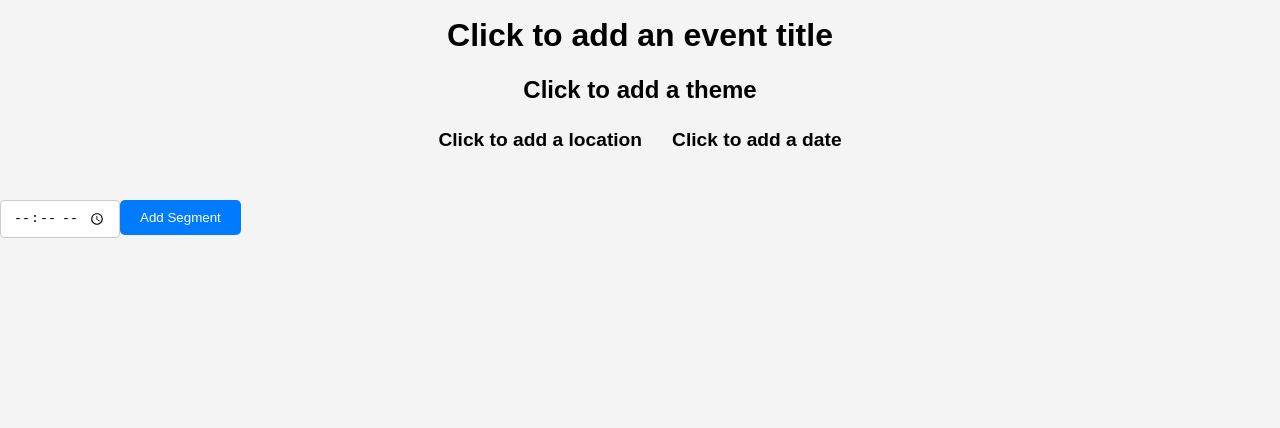
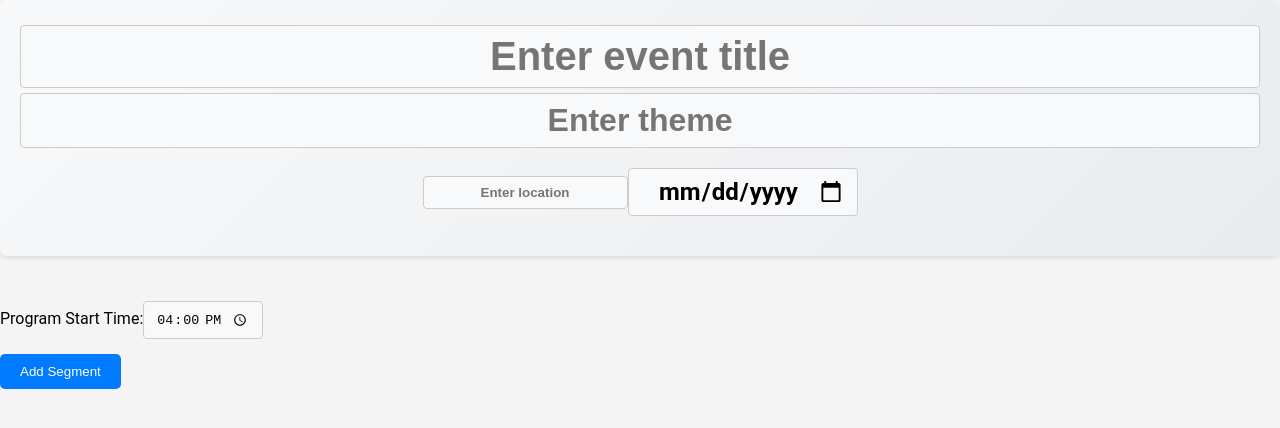
Before and after one commit to parthpatelsj/cue, a React (Create React App) app: page / in a window 1280 px wide. Shown: the top 428 px of the page. Built offline with nearby package versions, Linux system fonts and the light colour scheme.

Commit message:
fix start time end time

```diff
--- a/src/App.css
+++ b/src/App.css
@@ -1,13 +1,18 @@
 .cue-list-container {
-  padding: 40px 20px;
+  padding: 40px;
 }
 
-.cue-list th, .cue-list td {
+.cue-list th,
+.cue-list td {
   border-bottom: 2px solid #f0f0f0;
 }
 
 .cue-list th {
-  background-color: #fafafa;
+  background-color: #f8f9fa;
+}
+
+.cue-list tr:hover {
+  background-color: #f8f9fa;
 }
 
 input[type='text'],
@@ -18,6 +23,17 @@ input[type='number'] {
   padding: 8px 12px;
   border-radius: 4px;
   margin: 5px 0;
+  background-color: #f8f9fa;
+  transition: border-color 0.3s ease, box-shadow 0.3s ease;
+}
+
+input[type='text']:focus,
+input[type='time']:focus,
+input[type='date']:focus,
+input[type='number']:focus {
+  outline: none;
+  border-color: #007bff;
+  box-shadow: 0 0 0 3px rgba(0, 123, 255, 0.25);
 }
 
 button {
@@ -25,6 +41,10 @@ button {
   margin-top: 10px;
   background-color: #007bff;
   color: white;
+  border: none;
+  border-radius: 4px;
+  cursor: pointer;
+  transition: background-color 0.3s ease;
 }
 
 button:hover {
--- a/src/Cue.js
+++ b/src/Cue.js
@@ -1,7 +1,7 @@
 import React, { useState, useEffect } from 'react';
-import './Cue.css'; // Assuming the CSS is in a file named Cue.css
+import './Cue.css';
 
-const Cue = ({ cueNumber, initialStartTime, duration }) => {
+const Cue = ({ cueNumber, startTime, duration, onDurationChange }) => {
   const [item, setItem] = useState('');
   const [description, setDescription] = useState('');
   const [presenter, setPresenter] = useState('');
@@ -10,53 +10,36 @@ const Cue = ({ cueNumber, initialStartTime, duration }) => {
   const [image, setImage] = useState(false);
   const [text, setText] = useState(false);
   const [remarks, setRemarks] = useState('');
-    const [startTime, setStartTime] = useState(''); // Moved start time to component state
   const [endTime, setEndTime] = useState('');
-    const [inputDuration, setInputDuration] = useState(duration); // Initialize with the default duration
+  const [inputDuration, setInputDuration] = useState(duration);
 
-    // Define setDuration function
-    const setDuration = (value) => {
-        // Update the inputDuration state
-        setInputDuration(value);
-    };
-
-    // Calculate end time based on initial start time and duration
   useEffect(() => {
-        if (initialStartTime && inputDuration) {
-            // Check if inputDuration is a valid number, otherwise set it to 0
-            const durationInMinutes = isNaN(inputDuration) ? 0 : parseInt(inputDuration, 10);
-            const calculatedStartTime = calculateStartTime(initialStartTime, cueNumber, durationInMinutes);
-            const calculatedEndTime = calculateEndTime(calculatedStartTime, durationInMinutes);
-            setStartTime(calculatedStartTime);
-            setEndTime(calculatedEndTime);
-        }
-    }, [initialStartTime, inputDuration, cueNumber]);
-
-    // Calculate start time based on initial start time, cue number, and duration
-    const calculateStartTime = (initialStartTime, cueNumber, duration) => {
-        const [hours, minutes] = initialStartTime.split(':').map(Number);
-        const totalMinutes = (hours * 60 + minutes) + (cueNumber - 1) * duration;
+    const calculateEndTime = () => {
+      if (startTime && inputDuration) {
+        const [hours, minutes] = startTime.split(':').map(Number);
+        const totalMinutes = hours * 60 + minutes + parseInt(inputDuration, 10);
         const newHours = Math.floor(totalMinutes / 60);
         const newMinutes = totalMinutes % 60;
         return `${newHours.toString().padStart(2, '0')}:${newMinutes.toString().padStart(2, '0')}`;
+      }
+      return '';
     };
 
-    // Calculate end time based on start time and duration
-    const calculateEndTime = (startTime, duration) => {
-        const [hours, minutes] = startTime.split(':').map(Number);
-        const totalMinutes = (hours * 60 + minutes) + duration;
-        const newHours = Math.floor(totalMinutes / 60);
-        const newMinutes = totalMinutes % 60;
-        return `${newHours.toString().padStart(2, '0')}:${newMinutes.toString().padStart(2, '0')}`;
+    setEndTime(calculateEndTime());
+  }, [startTime, inputDuration]);
+
+  const handleDurationChange = (value) => {
+    setInputDuration(value);
+    onDurationChange(value);
   };
 
   return (
     <div className="cue-container">
-            <div>Cue Number: {cueNumber}</div>
+      <div>#: {cueNumber}</div>
       <div>Start Time: {startTime}</div>
       <label>
         Duration (min):
-                <input type="number" value={inputDuration} className="duration-input" onChange={e => setDuration(e.target.value)} />
+        <input type="number" value={inputDuration} className="duration-input" onChange={e => handleDurationChange(e.target.value)} />
       </label>
         <label>
             Item:
@@ -83,7 +66,7 @@ const Cue = ({ cueNumber, initialStartTime, duration }) => {
             <input type="checkbox" className="av-checkbox" checked={image} onChange={e => setImage(e.target.checked)} />
         </label>
         <label>
-                Text:
+            PDF:
             <input type="checkbox" className="av-checkbox" checked={text} onChange={e => setText(e.target.checked)} />
         </label>
         <label>
--- a/src/CueSheet.css
+++ b/src/CueSheet.css
@@ -7,7 +7,7 @@
 
   /* Body Styling for Global Font and Background */
   body {
-    font-family: Arial, sans-serif;
+    font-family: 'Roboto', Arial, sans-serif;
     background-color: #f4f4f4;
     line-height: 1.6;
   }
@@ -16,39 +16,34 @@ body {
   .app-container {
     width: 90%;
     margin: auto;
-    overflow-x: auto; /* Ensures the table is scrollable on smaller devices */
+    overflow-x: auto;
   }
-/* Adjust the grid template columns to size fields appropriately */
-.cue-container {
-    display: grid;
-    grid-template-columns: 0.5fr 1fr 1fr 2fr 1.5fr 0.5fr 0.5fr 0.5fr 0.5fr 1fr; /* Adjust the fr units as needed */
-    gap: 10px;
-    align-items: center;
-    background-color: white;
-    padding: 10px;
-    margin-top: 10px;
-    border-radius: 8px;
-    box-shadow: 0 2px 5px rgba(0,0,0,0.2);
+
+  .cue-container:hover {
+    transform: translateY(-5px);
   }
 
   /* Smaller inputs for duration, audio, video, image, text */
-.duration-input, .av-checkbox {
-    width: 80%; /* Adjust as needed */
+  .duration-input,
+  .av-checkbox {
+    width: 80%;
   }
 
   /* Larger input for description */
   .description-input {
-    width: 100%; /* Adjust as needed */
+    width: 100%;
   }
 
   /* Checkbox styling for AV inputs */
   .av-checkbox {
-    transform: scale(0.8); /* Make checkboxes smaller */
+    transform: scale(0.8);
   }
 
-
   /* Label and Input Field Styling */
-.cue-label, .cue-container input, .cue-container select, .cue-container checkbox {
+  .cue-label,
+  .cue-container input,
+  .cue-container select,
+  .cue-container checkbox {
     font-size: 0.9rem;
     margin: 5px;
   }
@@ -61,6 +56,7 @@ button {
     background-color: #007bff;
     color: white;
     cursor: pointer;
+    transition: background-color 0.3s ease;
   }
 
   button:hover {
@@ -70,7 +66,6 @@ button:hover {
   /* Responsive Design */
   @media (max-width: 768px) {
     .cue-container {
-        grid-template-columns: repeat(4, 1fr); /* Adjust the number of columns for mobile view */
+      grid-template-columns: repeat(4, 1fr);
     }
-    /* Other styles for mobile view */
   }
--- a/src/CueSheet.js
+++ b/src/CueSheet.js
@@ -1,35 +1,56 @@
 import React, { useState } from 'react';
 import Segment from './Segment';
 import CueSheetHeader from './CueSheetHeader';
-import './CueSheet.css'; // Adjust the path according to your file structure
+import './CueSheet.css';
 
 const CueSheet = () => {
   const [, setHeaderData] = useState({});
   const [segments, setSegments] = useState([]);
-    const [initialStartTime, setInitialStartTime] = useState(''); // Added for the initial start time of the cue sheet
+  const [initialStartTime, setInitialStartTime] = useState('16:00'); // Set default value to 4:00pm
 
   const handleHeaderChange = (data) => {
     setHeaderData(data);
   };
 
   const addSegment = () => {
-        setSegments([...segments, { id: segments.length, cues: [] }]);
+    const previousSegment = segments[segments.length - 1];
+    console.log(previousSegment);
+    const startTime = previousSegment ? previousSegment.cues[previousSegment.cues.length - 1]?.endTime || initialStartTime : initialStartTime;
+    setSegments([...segments, { id: segments.length, cues: [], startTime }]);
+  };
+
+  const updateSegmentCues = (segmentId, updatedCues) => {
+    setSegments(segments.map(segment => {
+      if (segment.id === segmentId) {
+        return { ...segment, cues: updatedCues };
+      }
+      return segment;
+    }));
   };
 
   return (
     <div className="cue-sheet">
       <CueSheetHeader onHeaderChange={handleHeaderChange} />
+      <div className="program-start-time">
+        <label htmlFor="initial-start-time">Program Start Time:</label>
         <input
           type="time"
+          id="initial-start-time"
           value={initialStartTime}
-                onChange={e => setInitialStartTime(e.target.value)}
-                placeholder="Initial Start Time"
+          onChange={e => {
+            setInitialStartTime(e.target.value);
+            if (segments.length > 0) {
+              setSegments([{ ...segments[0], startTime: e.target.value }, ...segments.slice(1)]);
+            }
+          }}
           className="initial-start-time-input"
         />
-            {segments.map(segment => (
+      </div>
+      {segments.map((segment, index) => (
         <Segment
           key={segment.id}
-                    initialStartTime={initialStartTime} // Pass initial start time to each segment
+          initialStartTime={segment.startTime}
+          onCuesChange={updatedCues => updateSegmentCues(segment.id, updatedCues)}
         />
       ))}
       <button onClick={addSegment}>Add Segment</button>
--- a/src/CueSheetHeader.css
+++ b/src/CueSheetHeader.css
@@ -1,30 +1,55 @@
 .cue-sheet-header {
     text-align: center;
-    margin-bottom: 30px;
+    margin-bottom: 40px;
+    padding: 20px;
+    background: linear-gradient(135deg, #f8f9fa, #e9ecef);
+    border-radius: 8px;
+    box-shadow: 0 2px 4px rgba(0, 0, 0, 0.1);
   }
 
-.header-title, .header-theme {
-    font-size: 2rem;
-    margin: 10px 0;
+  .header-title,
+  .header-theme {
+    display: block;
+    width: 100%;
+    font-size: 2.5rem;
+    margin: 15px 0;
     font-weight: bold;
     outline: none;
+    border: none;
+    background: transparent;
+    text-align: center;
   }
 
   .header-theme {
-    font-size: 1.5rem;
+    font-size: 2rem;
   }
 
   .location-date-container {
+    display: flex;
     justify-content: center;
     align-items: center;
-    font-size: 1.2rem;
-    margin: 10px 0;
+    font-size: 1.5rem;
+    margin: 15px 0;
   }
 
-.header-location, .header-date {
-    display: inline-block;
-    margin: 0 10px;
-    padding: 5px;
+  .header-location,
+  .header-date {
+    margin: 0 20px;
+    padding: 10px;
     font-weight: bold;
     outline: none;
+    border: none;
+    background: transparent;
+    text-align: center;
+    transition: background-color 0.3s ease;
   }
+
+  .header-date {
+    font-family: inherit;
+    font-size: inherit;
+  }
+
+  .header-location:hover,
+  .header-date:hover {
+    background-color: rgba(255, 255, 255, 0.2);
+  }
--- a/src/CueSheetHeader.js
+++ b/src/CueSheetHeader.js
@@ -1,51 +1,63 @@
-import React from 'react';
+import React, { useState } from 'react';
 import './CueSheetHeader.css';
 
 const CueSheetHeader = ({ onHeaderChange }) => {
+  const [title, setTitle] = useState('');
+  const [theme, setTheme] = useState('');
+  const [location, setLocation] = useState('');
+  const [date, setDate] = useState('');
 
-    const handleBlur = (name) => (e) => {
-        onHeaderChange({ [name]: e.target.textContent });
+  const handleChange = (name) => (e) => {
+    const value = e.target.value;
+    switch (name) {
+      case 'title':
+        setTitle(value);
+        break;
+      case 'theme':
+        setTheme(value);
+        break;
+      case 'location':
+        setLocation(value);
+        break;
+      case 'date':
+        setDate(value);
+        break;
+      default:
+        break;
+    }
+    onHeaderChange({ [name]: value });
   };
 
   return (
     <div className="cue-sheet-header">
-            <div
-                name="title"
-                contentEditable
-                onBlur={handleBlur('title')}
+      <input
+        type="text"
+        value={title}
+        onChange={handleChange('title')}
         className="header-title"
-                suppressContentEditableWarning={true}
-            >
-                <span className="placeholder">Click to add an event title</span>
-            </div>
-            <div
-                name="theme"
-                contentEditable
-                onBlur={handleBlur('theme')}
+        placeholder="Enter event title"
+      />
+      <input
+        type="text"
+        value={theme}
+        onChange={handleChange('theme')}
         className="header-theme"
-                suppressContentEditableWarning={true}
-            >
-                <span className="placeholder">Click to add a theme</span>
-            </div>
+        placeholder="Enter theme"
+      />
       <div className="location-date-container">
-                <div
-                    name="location"
-                    contentEditable
-                    onBlur={handleBlur('location')}
+        <input
+          type="text"
+          value={location}
+          onChange={handleChange('location')}
           className="header-location"
-                    suppressContentEditableWarning={true}
-                >
-                    <span className="placeholder">Click to add a location</span>
-                </div>
-                <div
-                    name="date"
-                    contentEditable
-                    onBlur={handleBlur('date')}
+          placeholder="Enter location"
+        />
+        <input
+          type="date"
+          value={date}
+          onChange={handleChange('date')}
           className="header-date"
-                    suppressContentEditableWarning={true}
-                >
-                    <span className="placeholder">Click to add a date</span>
-                </div>
+        />
       </div>
     </div>
   );
--- a/src/Segment.js
+++ b/src/Segment.js
@@ -1,47 +1,80 @@
-import React, { useState, useEffect, useCallback } from 'react'; // Import useCallback
+import React, { useState, useEffect, useCallback } from 'react';
 import Cue from './Cue';
 
-const Segment = () => {
+const Segment = ({ initialStartTime, onCuesChange }) => {
   const [cues, setCues] = useState([]);
-    const [initialStartTime, ] = useState('');
+  const [title, setTitle] = useState('');
 
-    const addCue = useCallback(() => {
+  const addCue = useCallback((startTime) => {
     const newCue = {
       id: cues.length,
-            startTime: cues.length === 0 ? initialStartTime : cues[cues.length - 1].endTime,
+      duration: 0,
+      startTime: startTime,
+      endTime: startTime,
     };
-        setCues([...cues, newCue]);
-    }, [cues, initialStartTime]); // Include cues and initialStartTime as dependencies
+    const updatedCues = [...cues, newCue];
+    setCues(updatedCues);
+    onCuesChange(updatedCues);
+  }, [cues, onCuesChange]);
 
+  const handleDurationChange = (cueId, duration) => {
+    const updatedCues = cues.map((cue, index) => {
+      if (index === cueId) {
+        const endTime = calculateEndTime(cue.startTime, duration);
+        return { ...cue, duration, endTime };
+      }
+      return cue;
+    });
 
+    for (let i = cueId + 1; i < updatedCues.length; i++) {
+      const startTime = updatedCues[i - 1].endTime;
+      const endTime = calculateEndTime(startTime, updatedCues[i].duration);
+      updatedCues[i] = { ...updatedCues[i], startTime, endTime };
+    }
+
+    setCues(updatedCues);
+    onCuesChange(updatedCues);
+  };
 
   useEffect(() => {
-        if (cues.length === 0 && initialStartTime) {
+    if (cues.length === 0) {
       addCue(initialStartTime);
     }
-    }, [initialStartTime, addCue, cues.length]);
+  }, [addCue, cues.length, initialStartTime]);
 
-    const updateNextStartTime = (endTime, cueId) => {
-        setCues(cues.map((cue, index) => {
-            if (index === cueId + 1) {
-                return { ...cue, startTime: endTime };
+  const calculateEndTime = (startTime, duration) => {
+    if (!startTime || !duration) {
+      return '';
     }
-            return cue;
-        }));
+
+    const [hours, minutes] = startTime.split(':').map(Number);
+    const totalMinutes = hours * 60 + minutes + parseInt(duration, 10);
+    const newHours = Math.floor(totalMinutes / 60);
+    const newMinutes = totalMinutes % 60;
+    return `${newHours.toString().padStart(2, '0')}:${newMinutes.toString().padStart(2, '0')}`;
   };
 
   return (
     <div>
+      <input
+        type="text"
+        value={title}
+        onChange={e => setTitle(e.target.value)}
+        placeholder="Segment Title"
+        className="segment-title-input"
+      />
       {cues.map((cue, index) => (
         <Cue
           key={cue.id}
           cueNumber={index + 1}
-                    initialStartTime={initialStartTime} // Pass initial start time to each Cue
-                    startTime={cue.startTime} // This now depends on the initial start time or the previous cue's end time
-                    updateNextStartTime={(endTime) => updateNextStartTime(endTime, index)}
+          startTime={cue.startTime}
+          duration={cue.duration}
+          onDurationChange={(duration) => handleDurationChange(index, duration)}
         />
       ))}
-            <button onClick={addCue}>Add Cue</button>
+      <button onClick={() => addCue(cues.length > 0 ? cues[cues.length - 1].endTime : initialStartTime)}>
+        Add Cue
+      </button>
     </div>
   );
 };
--- a/src/index.css
+++ b/src/index.css
@@ -1,13 +1,11 @@
 body {
   margin: 0;
-  font-family: -apple-system, BlinkMacSystemFont, 'Segoe UI', 'Roboto', 'Oxygen',
-    'Ubuntu', 'Cantarell', 'Fira Sans', 'Droid Sans', 'Helvetica Neue',
-    sans-serif;
+  font-family: 'Roboto', Arial, sans-serif;
   -webkit-font-smoothing: antialiased;
   -moz-osx-font-smoothing: grayscale;
+  background-color: #f4f4f4;
 }
 
 code {
-  font-family: source-code-pro, Menlo, Monaco, Consolas, 'Courier New',
-    monospace;
+  font-family: source-code-pro, Menlo, Monaco, Consolas, 'Courier New', monospace;
 }
```
Also changed, not shown: src/Cue.css (+49 -11 lines), 1 other file (tests, documents, lock files or other folders). Lines whose indentation alone changed are shown as unchanged.
